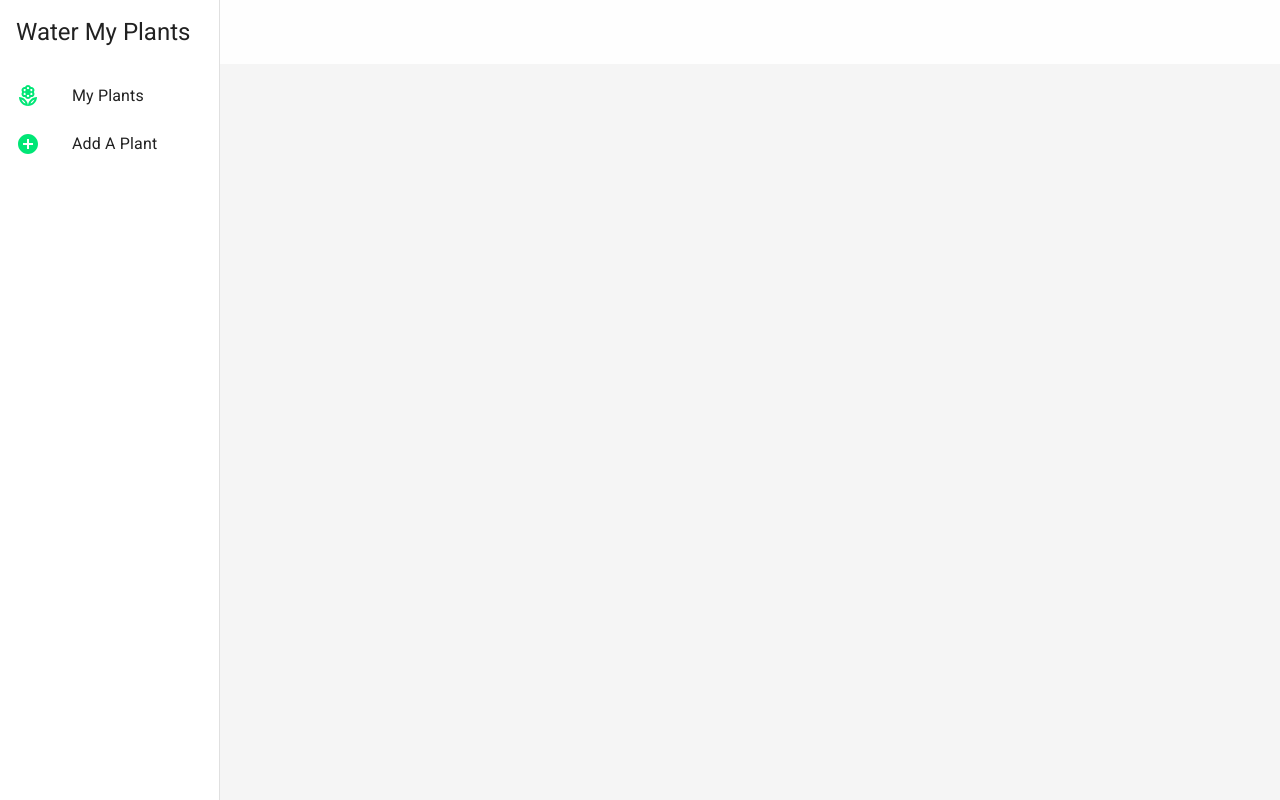
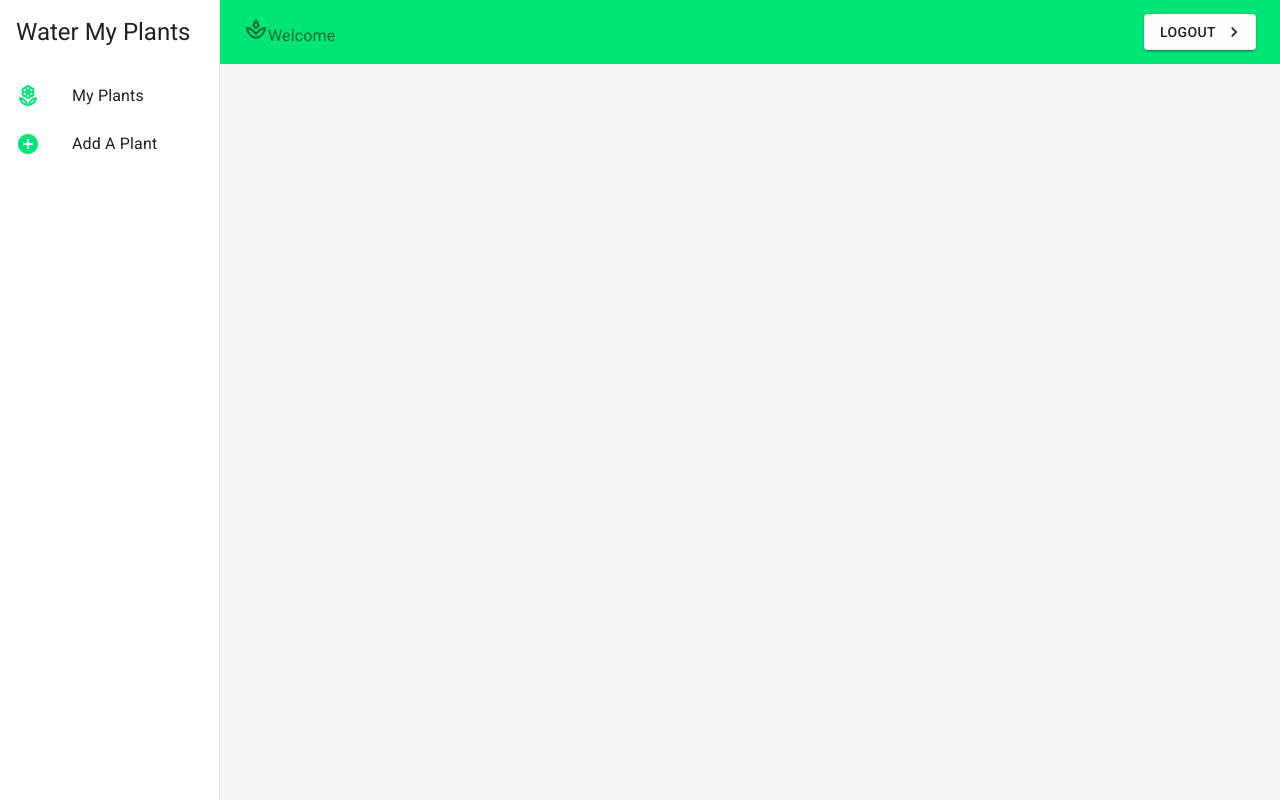
Before and after one commit to Build-Week-PTCT-Water-My-Plants/front-end, a React (Create React App) app: page / in a window 1280 px wide. Built offline with nearby package versions, Linux system fonts and the light colour scheme.

Commit message:
conditionally render links in side bar based on being logged in

```diff
--- a/src/App.js
+++ b/src/App.js
@@ -22,13 +22,13 @@ const theme = createTheme({
   },
 });
 
-function App(props) {
+function App() {
   return (
     <ThemeProvider theme={theme}>
       <Router>
         <div className="App">
           <Nav />
-          {props.isLoggedIn && <SideNav />}
+          <SideNav />
 
           <Switch>
             <Route exact path="/" component={Landing} />
--- a/src/components/Nav.js
+++ b/src/components/Nav.js
@@ -1,14 +1,64 @@
 import React from "react";
 import { connect } from "react-redux";
+import { makeStyles } from "@material-ui/core";
 import AppBar from "@material-ui/core/AppBar";
 import Toolbar from "@material-ui/core/Toolbar";
+import Typography from "@material-ui/core/Typography";
+import SpaOutlined from "@material-ui/icons/SpaOutlined";
+import Button from "@material-ui/core/Button";
+import KeyboardArrowRight from "@material-ui/icons/KeyboardArrowRight";
+import { drawerWidth } from "./SideNav";
 
-const Nav = () => {
+const useStyles = makeStyles((theme) => {
+  return {
+    appbar: {
+      width: `calc(100% - ${drawerWidth}px)`,
+    },
+    toolbar: theme.mixins.toolbar,
+    nature: {
+      flexGrow: 1,
+    },
+  };
+});
+
+const Nav = (props) => {
+  const classes = useStyles();
+  const logout = () => {
+    console.log("Logging out...");
+  };
+  const login = () => {
+    console.log("Logging in...");
+  };
   return (
-    <AppBar elevation={0}>
-      <Toolbar></Toolbar>
+    <AppBar className={classes.appbar} elevation={0} color="secondary">
+      <Toolbar>
+        <Typography className={classes.nature} color="textSecondary">
+          <SpaOutlined />
+          {props.isLoggedIn ? "Welcome" : "Welcome to Water My Plants"}
+        </Typography>
+        {props.isLoggedIn ? (
+          <Button
+            onClick={logout}
+            color="primary"
+            variant="contained"
+            endIcon={<KeyboardArrowRight />}
+          >
+            Logout
+          </Button>
+        ) : (
+          <Button onClick={login} color="primary" variant="contained">
+            Login
+          </Button>
+        )}
+      </Toolbar>
     </AppBar>
   );
 };
 
-export default connect()(Nav);
+const mapStateToProps = (state) => {
+  return {
+    isLoggedIn: state.isLoggedIn,
+  };
+};
+
+export default connect(mapStateToProps, {})(Nav);
--- a/src/components/SideNav.js
+++ b/src/components/SideNav.js
@@ -1,4 +1,5 @@
 import React from "react";
+import { connect } from "react-redux";
 
 //MUI imports
 import Typography from "@material-ui/core/Typography";
@@ -30,7 +31,7 @@ const useStyles = makeStyles((theme) => {
   };
 });
 
-const SideNav = () => {
+const SideNav = (props) => {
   const classes = useStyles();
   const history = useHistory();
   const location = useLocation();
@@ -60,10 +61,13 @@ const SideNav = () => {
         </Typography>
       </div>
 
+      {props.isLoggedIn && (
         <List>
           {menuItems.map((item) => (
             <ListItem
-            className={location.pathname === item.path ? classes.active : null}
+              className={
+                location.pathname === item.path ? classes.active : null
+              }
               key={item.text}
               button
               onClick={() => history.push(item.path)}
@@ -73,8 +77,15 @@ const SideNav = () => {
             </ListItem>
           ))}
         </List>
+      )}
     </Drawer>
   );
 };
 
-export default SideNav;
+const mapStateToProps = (state) => {
+  return {
+    isLoggedIn: state.isLoggedIn,
+  };
+};
+
+export default connect(mapStateToProps, {})(SideNav);
```
Lines whose indentation alone changed are shown as unchanged.
